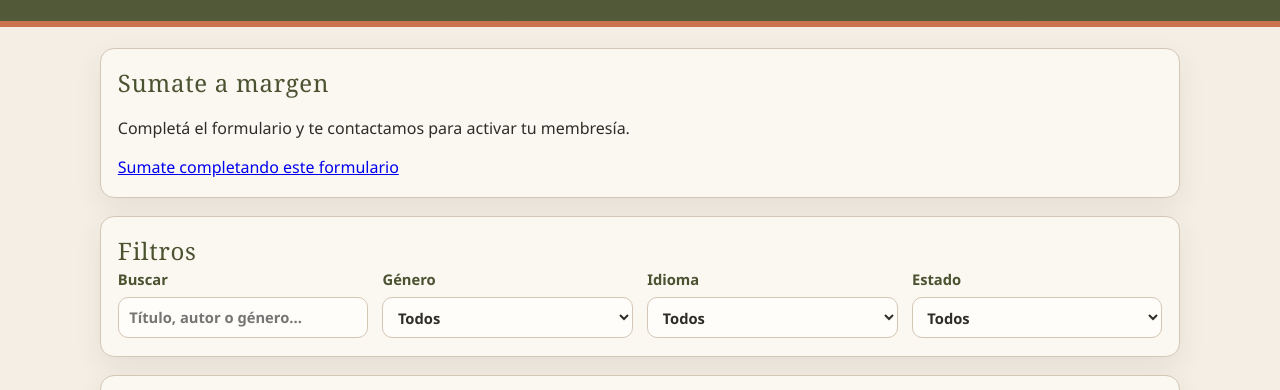
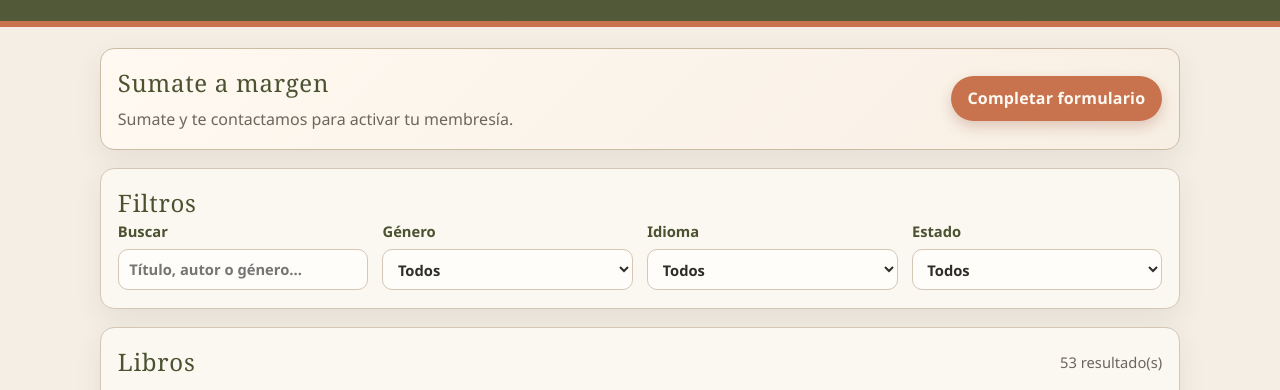
Before and after one commit to devmargen/catalogo, a plain HTML site: page index.html in a window 1280 px wide. Shown: the part 205-595 px from the top of the page. Drawn offline with Linux system fonts and the light colour scheme.

Commit message:
Add files via upload

```diff
--- a/index.html
+++ b/index.html
@@ -21,7 +21,9 @@
       <section class="join-banner card">
         <div>
           <h2>Sumate a margen</h2>
-          <p>Completá el formulario y te contactamos para activar tu membresía.</p>
+          <p>
+            Sumate y te contactamos para activar tu membresía.
+          </p>
         </div>
         <a
           class="join-button"
@@ -29,7 +31,7 @@
           target="_blank"
           rel="noopener noreferrer"
         >
-          Sumate completando este formulario
+          Completar formulario
         </a>
       </section>
 
--- a/styles.css
+++ b/styles.css
@@ -95,6 +95,58 @@ body {
   border-radius: 14px;
   padding: 1.1rem 1.05rem;
   box-shadow: 0 10px 28px rgba(58, 49, 36, 0.08);
+}
+
+.join-banner {
+  display: flex;
+  align-items: center;
+  justify-content: space-between;
+  gap: 1rem;
+  border-color: #cdbba4;
+  background: linear-gradient(135deg, #fff9f1, #f8efe4);
+}
+
+.join-banner p {
+  margin: 0.45rem 0 0;
+  color: var(--muted);
+}
+
+.join-banner p a {
+  color: var(--olive);
+  font-weight: 700;
+  text-decoration-color: var(--terracotta);
+  text-underline-offset: 2px;
+}
+
+.join-banner p a:hover {
+  color: var(--terracotta);
+}
+
+.join-button {
+  display: inline-flex;
+  align-items: center;
+  justify-content: center;
+  white-space: nowrap;
+  padding: 0.62rem 1rem;
+  border-radius: 999px;
+  border: 1px solid transparent;
+  background: var(--terracotta);
+  color: #fff9f3;
+  font-weight: 700;
+  text-decoration: none;
+  letter-spacing: 0.01em;
+  transition: transform 120ms ease, box-shadow 120ms ease, background 120ms ease;
+  box-shadow: 0 6px 14px rgba(138, 68, 41, 0.24);
+}
+
+.join-button:hover {
+  background: #b9633f;
+  transform: translateY(-1px);
+}
+
+.join-button:focus-visible {
+  outline: 2px solid var(--terracotta-soft);
+  outline-offset: 2px;
 }
 
 h2 {
@@ -248,6 +300,15 @@ tbody tr:hover {
     padding: 0.9rem;
   }
 
+  .join-banner {
+    flex-direction: column;
+    align-items: flex-start;
+  }
+
+  .join-button {
+    width: 100%;
+  }
+
   th,
   td {
     padding: 0.5rem;
```
